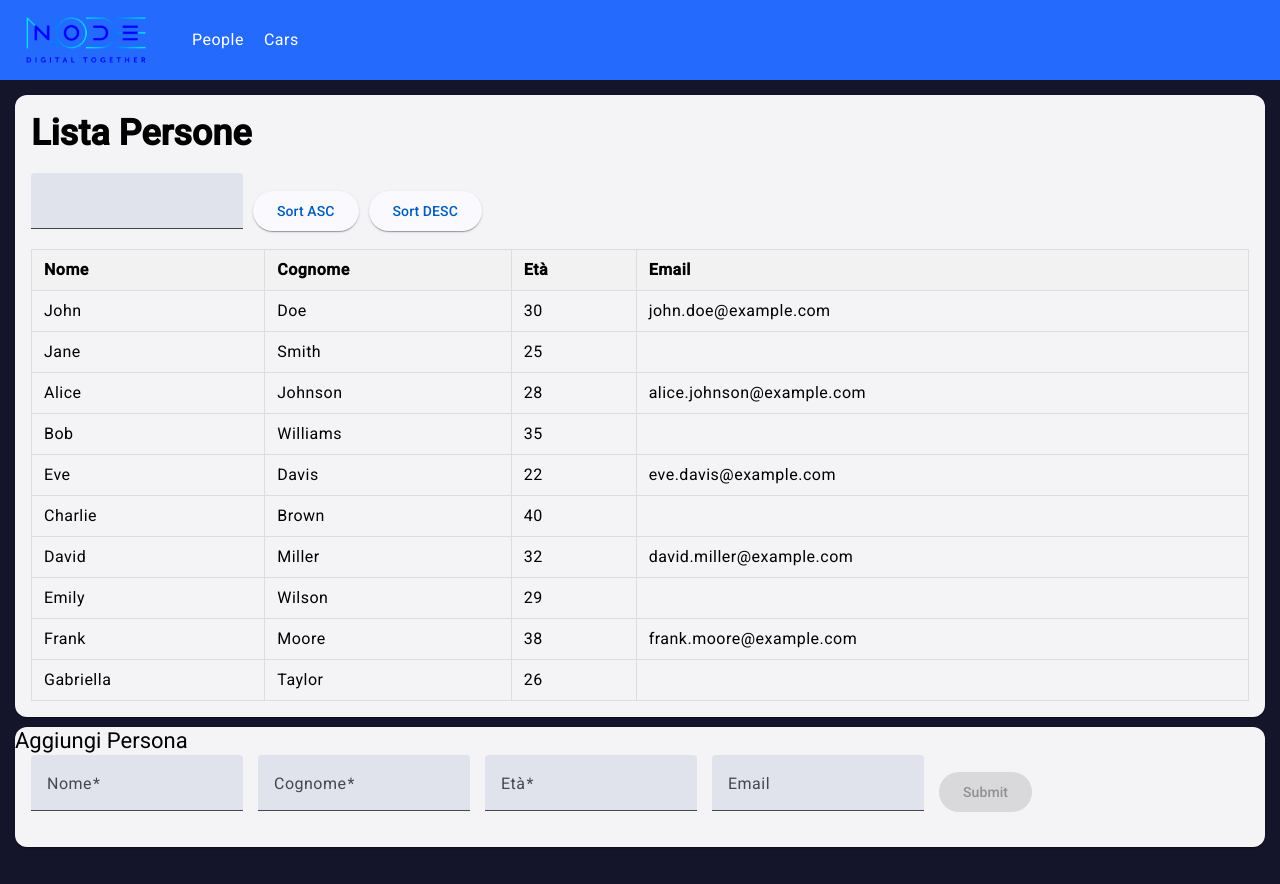
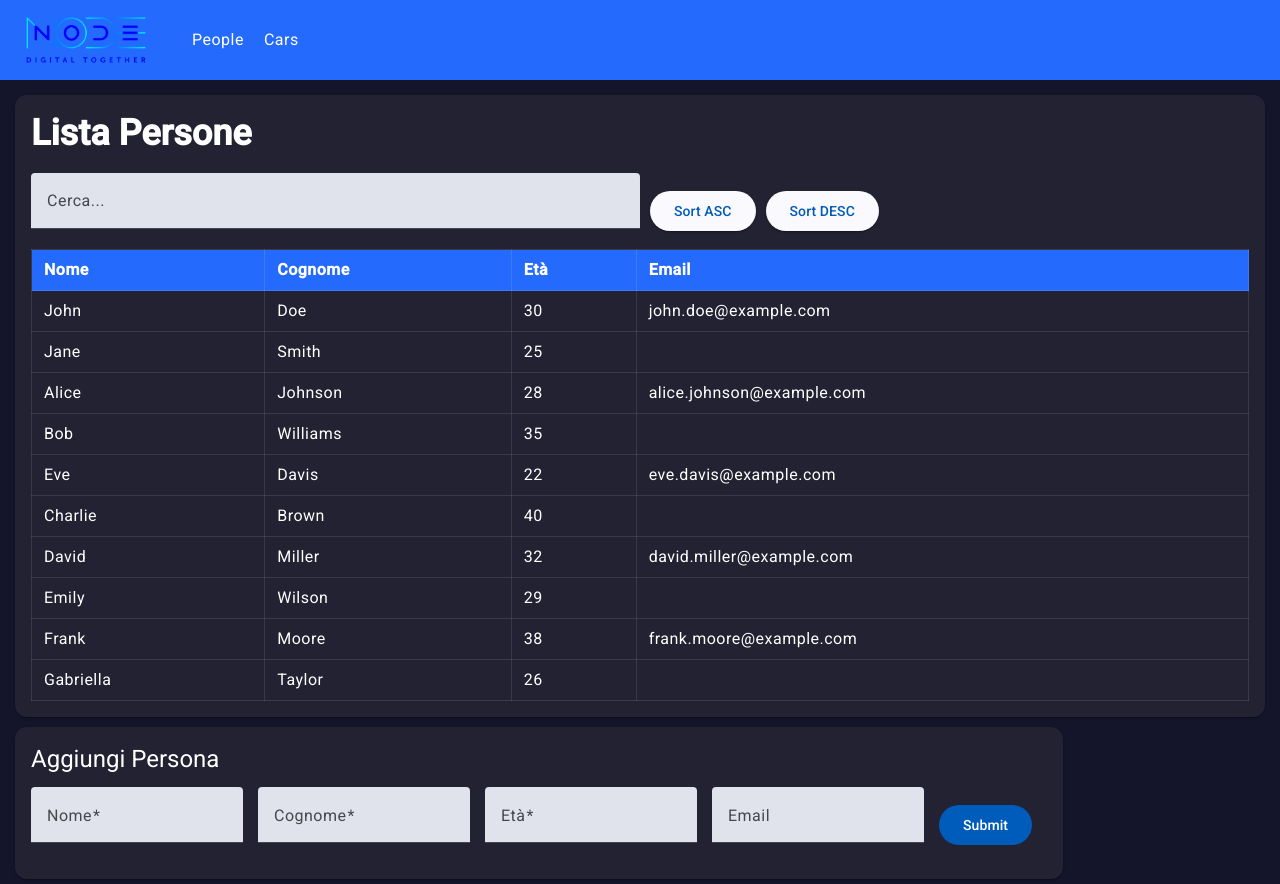
Before and after one commit to FedericoTudini/esercizio-node, an Angular app: page /people in a window 1280 px wide. Shown: the top 884 px of the page. Before the commit the page ends 852 px from the top, so only its background shows below. Built offline with nearby package versions, Linux system fonts and the light colour scheme.

Commit message:
style: person list def new person def

```diff
--- a/src/app/components/people/new-person/new-person.component.html
+++ b/src/app/components/people/new-person/new-person.component.html
@@ -1,9 +1,9 @@
 <div id="container">
   <mat-card>
-    <mat-card-title>Aggiungi Persona</mat-card-title>
     <mat-card-content>
-      <div id="input-container">
-        <form [formGroup]="personForm" (ngSubmit)="onSubmit()">
+      <h6>Aggiungi Persona</h6>
+      <div >
+        <form [formGroup]="personForm" (ngSubmit)="onSubmit()" id="input-container">
           <mat-form-field class="input-item">
             <mat-label>Nome</mat-label>
             <input matInput formControlName="firstName" />
@@ -14,7 +14,7 @@
             <input matInput formControlName="lastName" />
           </mat-form-field>
 
-          <mat-form-field class="input-item">
+          <mat-form-field class="input-item" >
             <mat-label>Età</mat-label>
             <input
               matInput
@@ -32,10 +32,9 @@
 
           <button
             class="input-item"
-            mat-raised-button
+            mat-flat-button
             color="primary"
             type="submit"
-            [disabled]="!personForm.valid"
           >
             Submit
           </button>
--- a/src/app/components/people/new-person/new-person.component.scss
+++ b/src/app/components/people/new-person/new-person.component.scss
@@ -7,10 +7,17 @@
 }
 
 .input-item {
-  flex: 1 1 100%;
   margin-right: 15px;
 }
 
 #container {
   padding: 5px 15px;
 }
+
+mat-card {
+    background-color: #222232;
+}
+
+h6 {
+    color: white;
+}
--- a/src/app/components/people/people-list/people-list.component.html
+++ b/src/app/components/people/people-list/people-list.component.html
@@ -3,10 +3,12 @@
     <mat-card-content>
       <h3><b>Lista Persone</b></h3>
       <div class="flex-row align-center">
-        <app-searchbar
-          (search)="onSearch($event)"
-          [data]="people"
-        ></app-searchbar>
+        <div style="width: 50%;">
+            <app-searchbar
+              (search)="onSearch($event)"
+              [data]="people"
+            ></app-searchbar>
+        </div>
         <button class="sort-button" mat-raised-button color="primary" (click)="sortByName('asc')">
           Sort ASC
         </button>
@@ -39,6 +41,6 @@
     </mat-card-content>
   </mat-card>
 </div>
-<div>
+<div class="flex-row justify-start">
   <app-new-person></app-new-person>
 </div>
--- a/src/app/components/people/people-list/people-list.component.scss
+++ b/src/app/components/people/people-list/people-list.component.scss
@@ -7,15 +7,24 @@ table {
   border-collapse: collapse;
 }
 
+h3, p {
+    color: white;
+}
+
 th,
 td {
   padding: 8px 12px;
-  border: 1px solid #ddd;
+  border: 1px solid rgba(255, 255, 255, 0.1);
   text-align: left;
+  color: white;
 }
 
 th {
-  background-color: #f2f2f2;
+    background-color: rgba(36, 107, 253, 1);
+}
+
+mat-card {
+    background-color: #222232;
 }
 
 mat-card-content {
--- a/src/app/components/searchbar/searchbar.component.html
+++ b/src/app/components/searchbar/searchbar.component.html
@@ -1,7 +1,7 @@
 <div id="container">
     <form [formGroup]="searchForm">
-        <mat-form-field>
-            <input matInput type="text" formControlName="search" (keyup)="filterData()"/>
+        <mat-form-field class="full-width">
+            <input placeholder="Cerca..." matInput type="text" formControlName="search" (keyup)="filterData()"/>
         </mat-form-field>
     </form>
 </div>
--- a/src/styles.scss
+++ b/src/styles.scss
@@ -1,6 +1,6 @@
 /* You can add global styles to this file, and also import other style files */
 
-html, body { height: 100%; }
+html, body { height: 100%; width: 100%; }
 body { margin: 0; font-family: Roboto, "Helvetica Neue", sans-serif; background-color: rgb(20, 20, 43); }
 
 .flex-row {
@@ -19,7 +19,14 @@ body { margin: 0; font-family: Roboto, "Helvetica Neue", sans-serif; background-
 .justify-between {
     justify-content: space-between;
 }
+.justify-start {
+    justify-content: flex-start;
+}
 
 .align-center {
     align-items: center;
 }
+
+.full-width {
+    width: 100%;
+}
```
